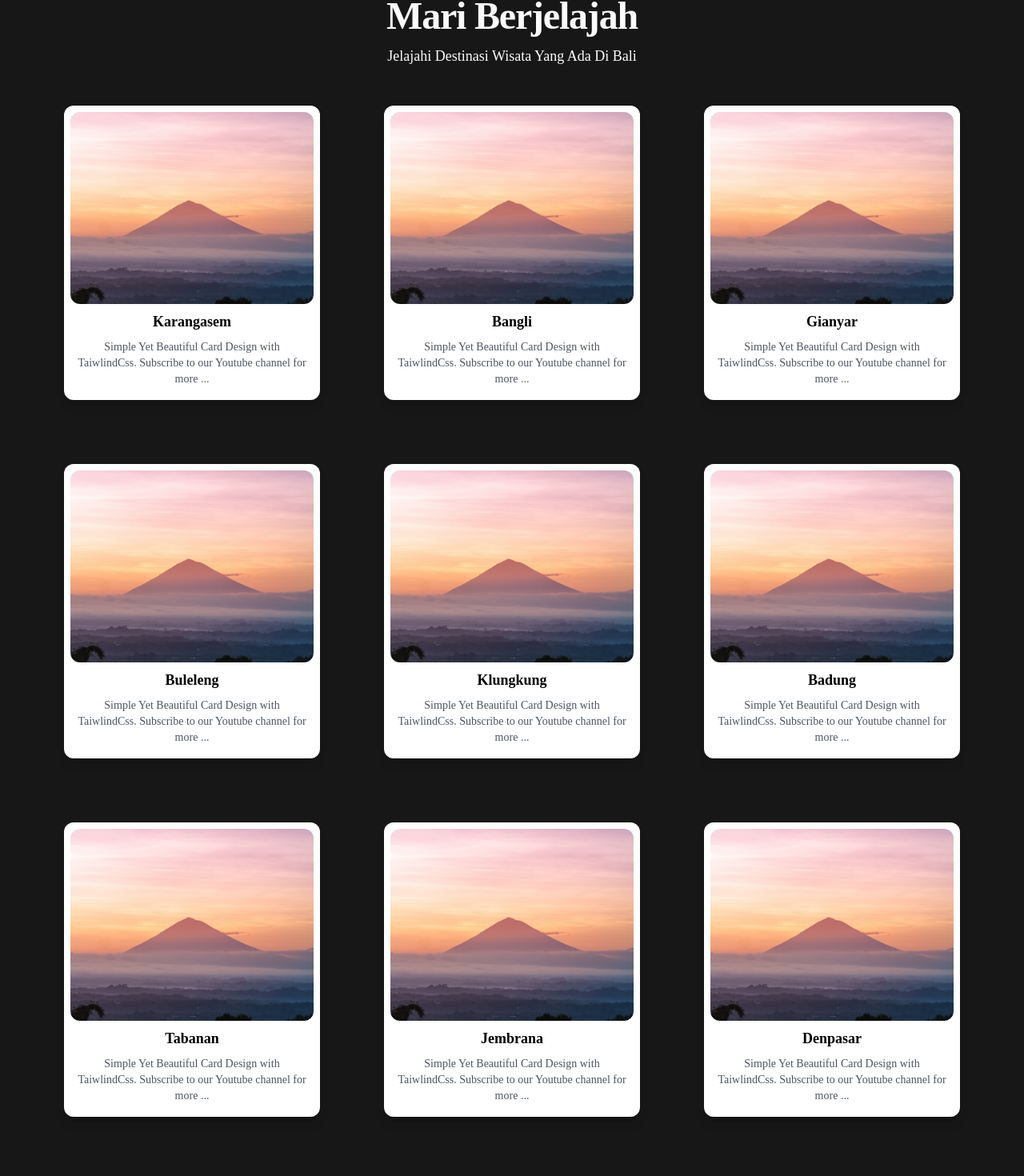
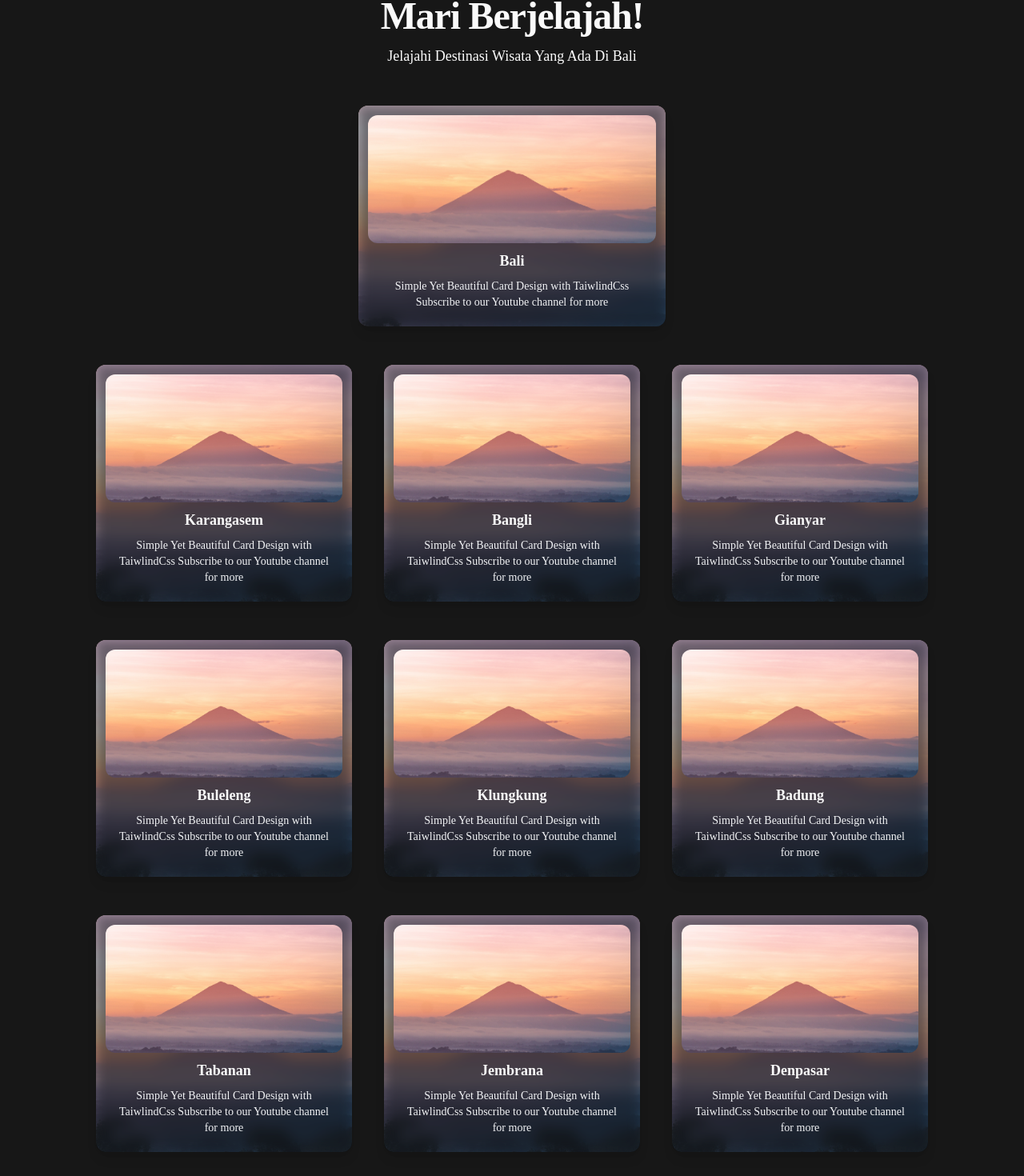
Before and after one commit to Achziil/Balinesia, a React (Create React App) app: page /jelajah in a window 1280 px wide. Shown: the part 132-1602 px from the top of the page at 80% size. Built offline with nearby package versions, Linux system fonts and the light colour scheme.

Commit message:
Menambah isi page jelajah

```diff
--- a/src/components/Jelajah.jsx
+++ b/src/components/Jelajah.jsx
@@ -2,80 +2,114 @@ import React from 'react'
 import wisata1 from '../assets/wisata1.jpg'
 const Jelajah = () => {
     return (
-    <section>
-      <section id="beranda">
-          <div className="w-full h-full relative bg-theme3">
-            <div class="container px-4 py-32 mx-auto my-auto text-left md:max-w-none md:text-center">
-                <h1 class="text-5xl font-extrabold leading-10 tracking-tight text-left text-theme1 md:text-center sm:leading-none md:text-6xl lg:text-5xl">Mari Berjelajah</h1>
-                <div class="mx-auto mt-1 text-theme1 md:mt-3 md:max-w-lg md:text-center lg:text-lg">Jelajahi Destinasi Wisata Yang Ada Di Bali</div>
-                <div class="mt-12 gap-20 flex-wrap flex justify-center items-center">
-                  <div class="w-80 p-2 bg-white rounded-xl transform transition-all hover:-translate-y-2 duration-300 shadow-lg hover:shadow-2xl hover:scale-110">
-                      <img class="w-full h-60 object-cover rounded-xl h-40 object-cover rounded-xl" src={wisata1} alt="" />
-                      <div class="p-2">
-                        <h2 class="font-bold text-lg mb-2 ">Karangasem</h2>
-                        <p class="text-sm text-gray-600">Simple Yet Beautiful Card Design with TaiwlindCss. Subscribe to our Youtube channel for more ...</p>
-                      </div>
-                    </div>
-                  <div class="w-80 p-2 bg-white rounded-xl transform transition-all hover:-translate-y-2 duration-300 shadow-lg hover:shadow-2xl hover:scale-110">
-                      <img class="w-full h-60 object-cover rounded-xl h-40 object-cover rounded-xl" src={wisata1} alt="" />
-                      <div class="p-2">
-                        <h2 class="font-bold text-lg mb-2 ">Bangli</h2>
-                        <p class="text-sm text-gray-600">Simple Yet Beautiful Card Design with TaiwlindCss. Subscribe to our Youtube channel for more ...</p>
-                      </div>
-                    </div>
-                  <div class="w-80 p-2 bg-white rounded-xl transform transition-all hover:-translate-y-2 duration-300 shadow-lg hover:shadow-2xl hover:scale-110">
-                      <img class="w-full h-60 object-cover rounded-xl h-40 object-cover rounded-xl" src={wisata1} alt="" />
-                      <div class="p-2">
-                        <h2 class="font-bold text-lg mb-2 ">Gianyar</h2>
-                        <p class="text-sm text-gray-600">Simple Yet Beautiful Card Design with TaiwlindCss. Subscribe to our Youtube channel for more ...</p>
-                      </div>
-                  </div>
-                  <div class="w-80 p-2 bg-white rounded-xl transform transition-all hover:-translate-y-2 duration-300 shadow-lg hover:shadow-2xl hover:scale-110">
-                      <img class="w-full h-60 object-cover rounded-xl h-40 object-cover rounded-xl" src={wisata1} alt="" />
-                      <div class="p-2">
-                        <h2 class="font-bold text-lg mb-2 ">Buleleng</h2>
-                        <p class="text-sm text-gray-600">Simple Yet Beautiful Card Design with TaiwlindCss. Subscribe to our Youtube channel for more ...</p>
-                      </div>
-                    </div>
-                  <div class="w-80 p-2 bg-white rounded-xl transform transition-all hover:-translate-y-2 duration-300 shadow-lg hover:shadow-2xl hover:scale-110">
-                      <img class="w-full h-60 object-cover rounded-xl h-40 object-cover rounded-xl" src={wisata1} alt="" />
-                      <div class="p-2">
-                        <h2 class="font-bold text-lg mb-2 ">Klungkung</h2>
-                        <p class="text-sm text-gray-600">Simple Yet Beautiful Card Design with TaiwlindCss. Subscribe to our Youtube channel for more ...</p>
-                      </div>
-                    </div>
-                  <div class="w-80 p-2 bg-white rounded-xl transform transition-all hover:-translate-y-2 duration-300 shadow-lg hover:shadow-2xl hover:scale-110">
-                      <img class="w-full h-60 object-cover rounded-xl h-40 object-cover rounded-xl" src={wisata1} alt="" />
-                      <div class="p-2">
-                        <h2 class="font-bold text-lg mb-2 ">Badung</h2>
-                        <p class="text-sm text-gray-600">Simple Yet Beautiful Card Design with TaiwlindCss. Subscribe to our Youtube channel for more ...</p>
-                      </div>
-                  </div>
-                  <div class="w-80 p-2 bg-white rounded-xl transform transition-all hover:-translate-y-2 duration-300 shadow-lg hover:shadow-2xl hover:scale-110">
-                      <img class="w-full h-60 object-cover rounded-xl h-40 object-cover rounded-xl" src={wisata1} alt="" />
-                      <div class="p-2">
-                        <h2 class="font-bold text-lg mb-2 ">Tabanan</h2>
-                        <p class="text-sm text-gray-600">Simple Yet Beautiful Card Design with TaiwlindCss. Subscribe to our Youtube channel for more ...</p>
-                      </div>
-                    </div>
-                  <div class="w-80 p-2 bg-white rounded-xl transform transition-all hover:-translate-y-2 duration-300 shadow-lg hover:shadow-2xl hover:scale-110">
-                      <img class="w-full h-60 object-cover rounded-xl h-40 object-cover rounded-xl" src={wisata1} alt="" />
-                      <div class="p-2">
-                        <h2 class="font-bold text-lg mb-2 ">Jembrana</h2>
-                        <p class="text-sm text-gray-600">Simple Yet Beautiful Card Design with TaiwlindCss. Subscribe to our Youtube channel for more ...</p>
-                      </div>
-                    </div>
-                  <div class="w-80 p-2 bg-white rounded-xl transform transition-all hover:-translate-y-2 duration-300 shadow-lg hover:shadow-2xl hover:scale-110">
-                      <img class="w-full h-60 object-cover rounded-xl h-40 object-cover rounded-xl" src={wisata1} alt="" />
-                      <div class="p-2">
-                        <h2 class="font-bold text-lg mb-2 ">Denpasar</h2>
-                        <p class="text-sm text-gray-600">Simple Yet Beautiful Card Design with TaiwlindCss. Subscribe to our Youtube channel for more ...</p>
-                      </div>
+      <section id="Jelajah">
+      <div className="w-full h-full bg-theme3">
+        <div class="relative px-4 py-32 text-left md:max-w-none md:text-center">
+            <h1 class="text-5xl font-extrabold leading-10 tracking-tight text-left text-theme1 md:text-center sm:leading-none md:text-6xl lg:text-5xl">Mari Berjelajah!</h1>
+            <div class="mx-auto mt-1 text-theme1 md:mt-3 md:max-w-lg md:text-center lg:text-lg">Jelajahi Destinasi Wisata Yang Ada Di Bali</div>
+            <div class="mt-12 gap-8 flex-wrap flex justify-center items-center">
+              {/* Cards And Background Root */}
+              <div className="card-container w-96" style={{ backgroundImage: `url('${wisata1}')`}}>
+                <div className="min-h-full bg-slate-700 bg-opacity-30 backdrop-blur backdrop-brightness-50 p-3">
+                  <img class="w-full h-40 object-cover rounded-xl" src={wisata1} alt="" />
+                  <div class="p-2">
+                    <h2 class="font-bold text-lg mb-2 text-theme1 ">Bali</h2>
+                    <p class="text-sm text-gray-100">Simple Yet Beautiful Card Design with TaiwlindCss Subscribe to our Youtube channel for more </p>
                   </div>
                 </div>
+              </div>
+            </div>
+            <div class="mt-12 gap-10 flex-wrap flex justify-center items-center">
+              {/* Cards And Background child Start */}
+            <div className="card-container w-80" style={{ backgroundImage: `url('${wisata1}')`}}>
+              <div className="min-h-full bg-slate-700 bg-opacity-30 backdrop-blur backdrop-brightness-50 p-3">
+                <img class="w-full h-40 object-cover rounded-xl" src={wisata1} alt="" />
+                <div class="p-2">
+                  <h2 class="font-bold text-lg mb-2 text-theme1 ">Karangasem</h2>
+                  <p class="text-sm text-gray-100">Simple Yet Beautiful Card Design with TaiwlindCss Subscribe to our Youtube channel for more </p>
+                </div>
+              </div>
+            </div>
+            <div className="card-container w-80" style={{ backgroundImage: `url('${wisata1}')`}}>
+              <div className="min-h-full bg-slate-700 bg-opacity-30 backdrop-blur backdrop-brightness-50 p-3">
+                <img class="w-full h-40 object-cover rounded-xl" src={wisata1} alt="" />
+                <div class="p-2">
+                  <h2 class="font-bold text-lg mb-2 text-theme1 ">Bangli</h2>
+                  <p class="text-sm text-gray-100">Simple Yet Beautiful Card Design with TaiwlindCss Subscribe to our Youtube channel for more </p>
+                </div>
+              </div>
+            </div>
+            <div className="card-container w-80" style={{ backgroundImage: `url('${wisata1}')`}}>
+              <div className="min-h-full bg-slate-700 bg-opacity-30 backdrop-blur backdrop-brightness-50 p-3">
+                <img class="w-full h-40 object-cover rounded-xl" src={wisata1} alt="" />
+                <div class="p-2">
+                  <h2 class="font-bold text-lg mb-2 text-theme1 ">Gianyar</h2>
+                  <p class="text-sm text-gray-100">Simple Yet Beautiful Card Design with TaiwlindCss Subscribe to our Youtube channel for more </p>
+                </div>
+              </div>
             </div>
           </div>
-      </section>
+          <div class="mt-12 gap-10 flex-wrap flex justify-center items-center">
+            <div className="card-container w-80" style={{ backgroundImage: `url('${wisata1}')`}}>
+              <div className="min-h-full bg-slate-700 bg-opacity-30 backdrop-blur backdrop-brightness-50 p-3">
+                <img class="w-full h-40 object-cover rounded-xl" src={wisata1} alt="" />
+                <div class="p-2">
+                  <h2 class="font-bold text-lg mb-2 text-theme1 ">Buleleng</h2>
+                  <p class="text-sm text-gray-100">Simple Yet Beautiful Card Design with TaiwlindCss Subscribe to our Youtube channel for more </p>
+                </div>
+              </div>
+            </div>
+            <div className="card-container w-80" style={{ backgroundImage: `url('${wisata1}')`}}>
+              <div className="min-h-full bg-slate-700 bg-opacity-30 backdrop-blur backdrop-brightness-50 p-3">
+                <img class="w-full h-40 object-cover rounded-xl" src={wisata1} alt="" />
+                <div class="p-2">
+                  <h2 class="font-bold text-lg mb-2 text-theme1 ">Klungkung</h2>
+                  <p class="text-sm text-gray-100">Simple Yet Beautiful Card Design with TaiwlindCss Subscribe to our Youtube channel for more </p>
+                </div>
+              </div>
+            </div>
+            <div className="card-container w-80" style={{ backgroundImage: `url('${wisata1}')`}}>
+              <div className="min-h-full bg-slate-700 bg-opacity-30 backdrop-blur backdrop-brightness-50 p-3">
+                <img class="w-full h-40 object-cover rounded-xl" src={wisata1} alt="" />
+                <div class="p-2">
+                  <h2 class="font-bold text-lg mb-2 text-theme1 ">Badung</h2>
+                  <p class="text-sm text-gray-100">Simple Yet Beautiful Card Design with TaiwlindCss Subscribe to our Youtube channel for more </p>
+                </div>
+              </div>
+            </div>
+          </div>
+          <div class="mt-12 gap-10 flex-wrap flex justify-center items-center">
+            <div className="card-container w-80" style={{ backgroundImage: `url('${wisata1}')`}}>
+              <div className="min-h-full bg-slate-700 bg-opacity-30 backdrop-blur backdrop-brightness-50 p-3">
+                <img class="w-full h-40 object-cover rounded-xl" src={wisata1} alt="" />
+                <div class="p-2">
+                  <h2 class="font-bold text-lg mb-2 text-theme1 ">Tabanan</h2>
+                  <p class="text-sm text-gray-100">Simple Yet Beautiful Card Design with TaiwlindCss Subscribe to our Youtube channel for more </p>
+                </div>
+              </div>
+            </div>
+            <div className="card-container w-80" style={{ backgroundImage: `url('${wisata1}')`}}>
+              <div className="min-h-full bg-slate-700 bg-opacity-30 backdrop-blur backdrop-brightness-50 p-3">
+                <img class="w-full h-40 object-cover rounded-xl" src={wisata1} alt="" />
+                <div class="p-2">
+                  <h2 class="font-bold text-lg mb-2 text-theme1 ">Jembrana</h2>
+                  <p class="text-sm text-gray-100">Simple Yet Beautiful Card Design with TaiwlindCss Subscribe to our Youtube channel for more </p>
+                </div>
+              </div>
+            </div>
+            <div className="card-container w-80" style={{ backgroundImage: `url('${wisata1}')`}}>
+              <div className="min-h-full bg-slate-700 bg-opacity-30 backdrop-blur backdrop-brightness-50 p-3">
+                <img class="w-full h-40 object-cover rounded-xl" src={wisata1} alt="" />
+                <div class="p-2">
+                  <h2 class="font-bold text-lg mb-2 text-theme1 ">Denpasar</h2>
+                  <p class="text-sm text-gray-100">Simple Yet Beautiful Card Design with TaiwlindCss Subscribe to our Youtube channel for more </p>
+                </div>
+              </div>
+            </div>
+            {/* Cards And Background End */}
+          </div>
+        </div>
+      </div>
     </section>
     )
   }
```
